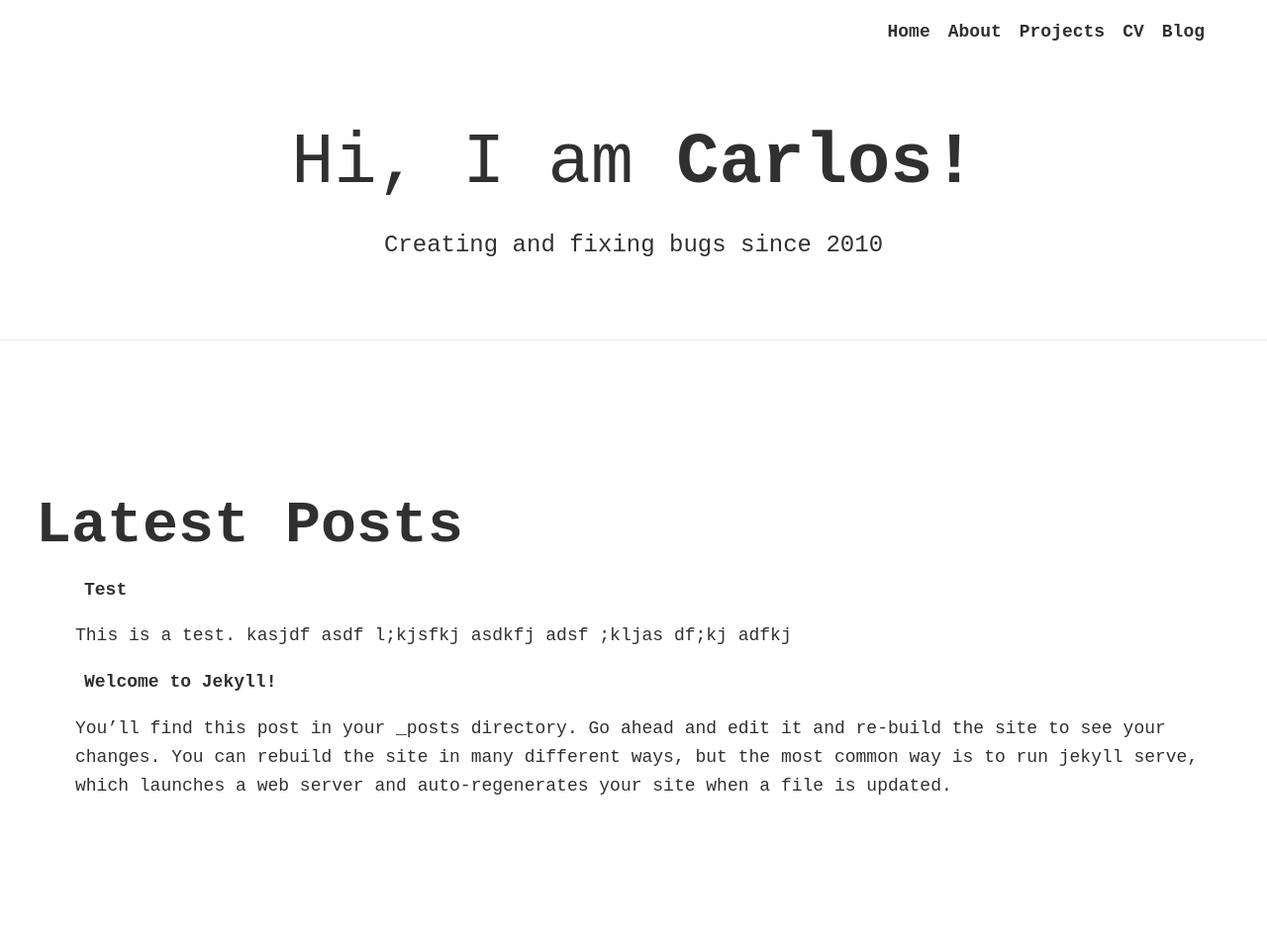
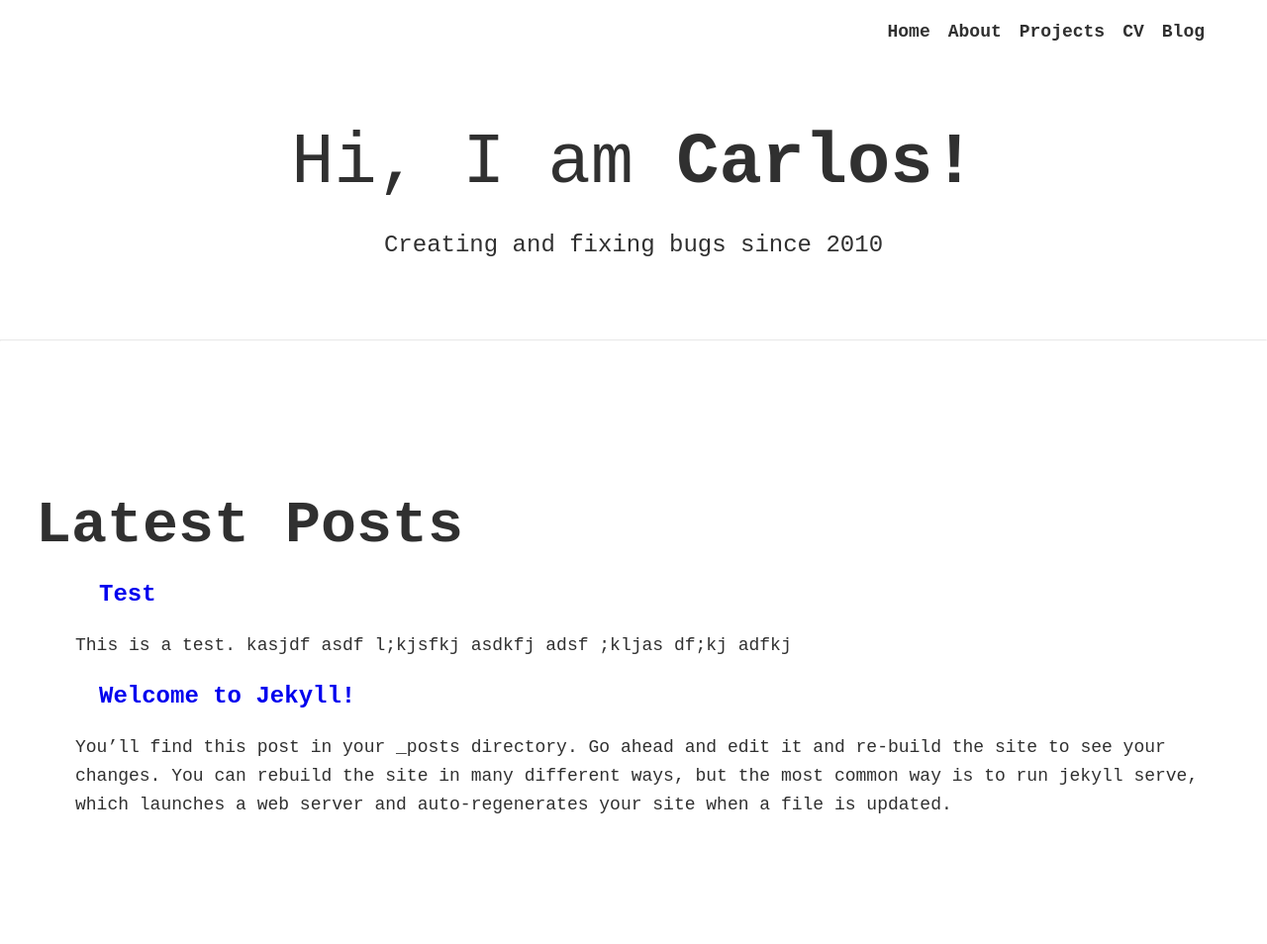
Before and after one commit to carlosghabrous/carlosghabrous.github.io, a Jekyll site: the page built from blog.html, in a window 1280 px wide. Shown: the whole page at 99% size. Built offline with Jekyll 4.4.1, drawn with Linux system fonts in a browser that asks for light colours; nearby versions of some CDN libraries.

Commit message:
Add style to blog.html

```diff
--- a/_layouts/post.html
+++ b/_layouts/post.html
@@ -1,7 +1,9 @@
 ---
 layout: default
 ---
-<h2 class="section__title">{{ page.title }}</h2>
-<p>{{ page.date | date_to_string }} - {{ page.author }}</p>
+<section class="blog_post">
+    <h2 class="section__title">{{ page.title }}</h2>
+    <p class="blog_post--meta">{{ page.date | date_to_string }} - {{ page.author }}</p>
+</section>
 
 {{ content }}
--- a/_sass/main.scss
+++ b/_sass/main.scss
@@ -309,12 +309,20 @@
 // }
 
 .latest-posts__link {
-    color: inherit;
+    // color: inherit;
+    font-size: var(--fs-h3);
     font-weight: var(--fw-bold);
     text-decoration: none;
-    margin: .5em;
+    margin: 0;
+    padding: .25em 1em;
+    // margin-bottom: 1em;
 }
 
 .latest-posts__link:hover {
     color: var(--clr-accent);
 }
+
+/* Blog post */
+// .blog_post--meta {
+
+// }
```
